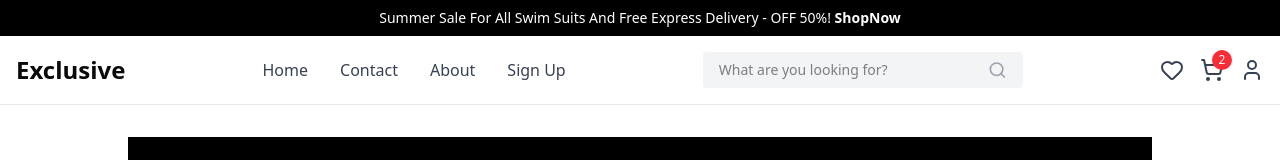
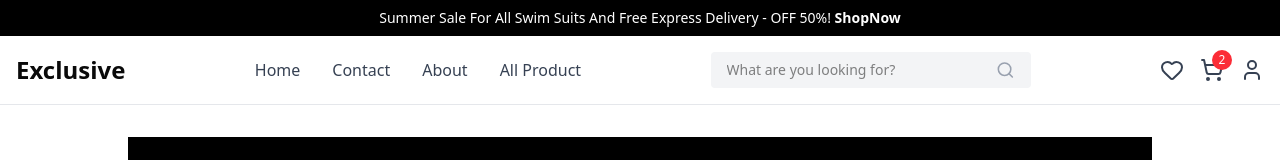
Before and after one commit to Binh05/ecommerce, a React (Vite) app: page / in a window 1280 px wide. Shown: the top 160 px of the page. Built offline with nearby package versions, Linux system fonts and the light colour scheme; no server answers.

Commit message:
update chut xiu navbar user

```diff
--- a/src/layout/Header.jsx
+++ b/src/layout/Header.jsx
@@ -41,10 +41,10 @@ export default function Header() {
                                 About
                             </Link>
                             <Link
-                                to={"/"}
+                                to={"/a-p"}
                                 className="hover:text-primary text-gray-700 transition"
                             >
-                                Sign Up
+                                All Product
                             </Link>
                         </nav>
 
@@ -105,8 +105,8 @@ function MobileMenu() {
             <Link to={"/"} className="hover:text-primary text-gray-700">
                 About
             </Link>
-            <Link to={"/"} className="hover:text-primary text-gray-700">
-                Sign Up
+            <Link to={"/a-p"} className="hover:text-primary text-gray-700">
+                All Product
             </Link>
             <div className="flex items-center rounded bg-gray-100 px-4 py-2">
                 <input
```
